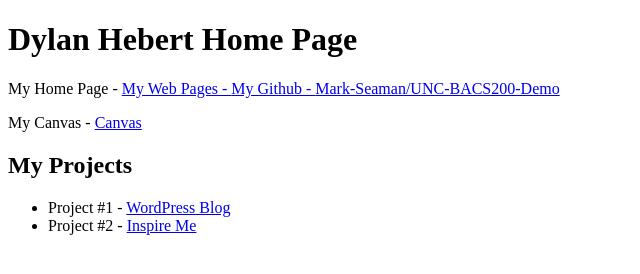
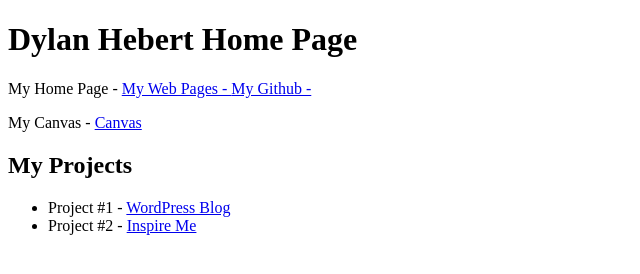
Before and after one commit to dillydyl/BACS-200, a plain HTML site: page bacs200/index.html in a window 1280 px wide. Shown: the whole page, without its empty margins (0-640 px from the left). Drawn offline with Linux system fonts and the light colour scheme.

Commit message:
Update index.html

```diff
--- a/bacs200/index.html
+++ b/bacs200/index.html
@@ -18,7 +18,7 @@
     <p>
         My Github -
         <a href=" https://github.com/dillydyl">
-            Mark-Seaman/UNC-BACS200-Demo
+
         </a>
     </p>
     <p>
```
